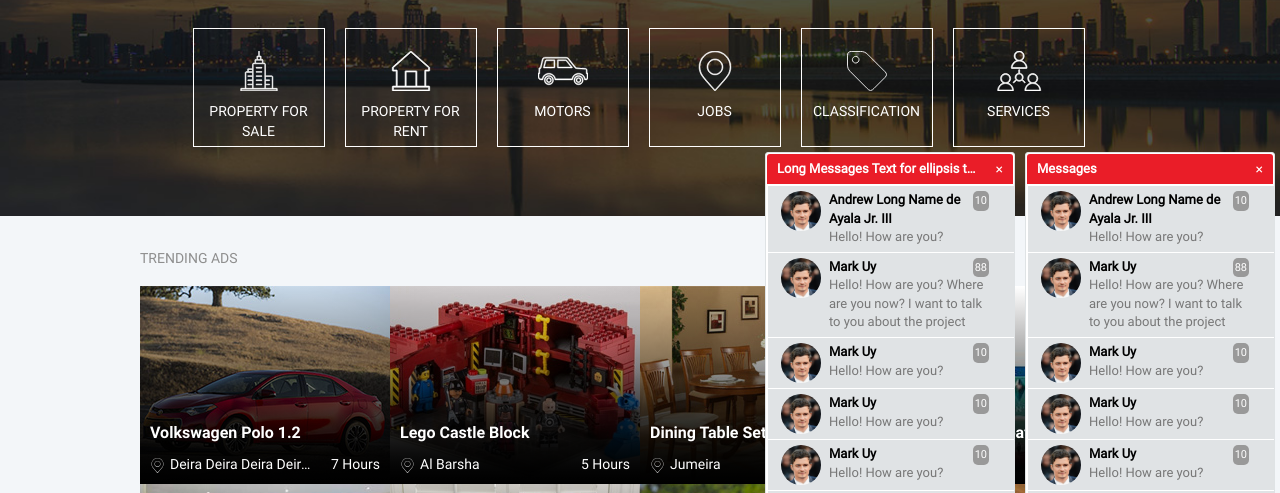
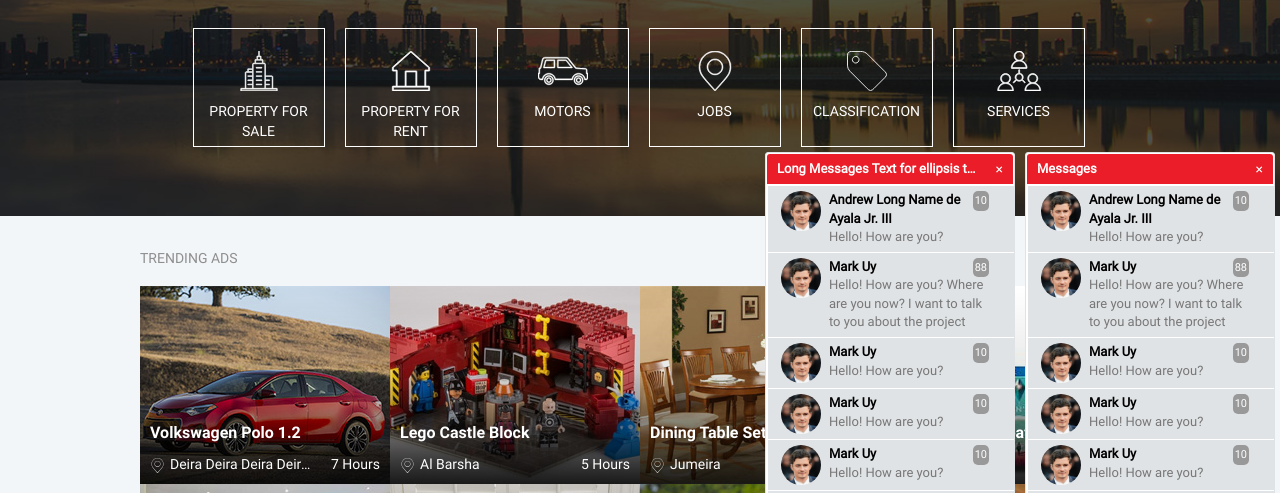
Before and after one commit to gmmitra/onlytick, a website: page index.html in a window 1280 px wide. Shown: the part 278-771 px from the top of the page. Drawn offline with nearby package versions, Linux system fonts and the light colour scheme; files that its build step writes are made by us from their sources.

Commit message:
update trending scss

```diff
--- a/sass/modules/_trending_ads.scss
+++ b/sass/modules/_trending_ads.scss
@@ -93,10 +93,10 @@
           width: 250px;
           height: 198px;
           z-index: 2;
-          background: -webkit-linear-gradient(to bottom, rgba(0, 0, 0, 0), rgba(0, 0, 0, 1));
-          background:    -moz-linear-gradient(to bottom, rgba(0, 0, 0, 0), rgba(0, 0, 0, 1));
-          background:      -o-linear-gradient(to bottom, rgba(0, 0, 0, 0), rgba(0, 0, 0, 1));
-          background:         linear-gradient(to bottom, rgba(0, 0, 0, 0), rgba(0, 0, 0, 1));
+          background: -webkit-linear-gradient(to bottom, rgba(0, 0, 0, 0), rgba(0, 0, 0, .2));
+          background:    -moz-linear-gradient(to bottom, rgba(0, 0, 0, 0), rgba(0, 0, 0, .2));
+          background:      -o-linear-gradient(to bottom, rgba(0, 0, 0, 0), rgba(0, 0, 0, .2));
+          background:         linear-gradient(to bottom, rgba(0, 0, 0, 0), rgba(0, 0, 0, .2));
         }
       }
     }
```
